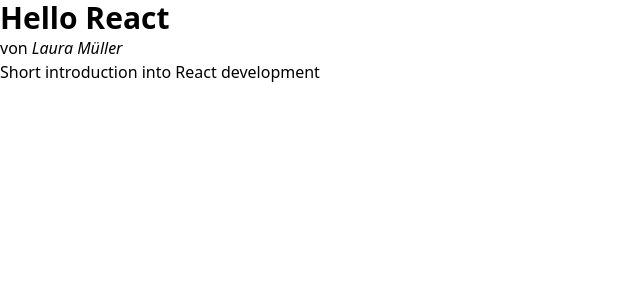
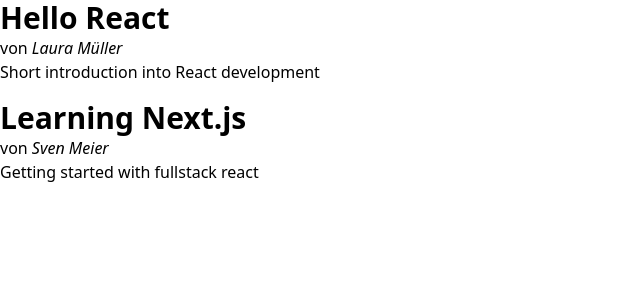
Before and after one commit to nilshartmann/po-react-intro, a React (Vite) app: page / in a window 1280 px wide. Shown: the top 300 px of the page, without its empty margins (0-640 px from the left). Built offline with nearby package versions, Linux system fonts and the light colour scheme.

Commit message:
03: Aggregation

```diff
--- a/src/App.tsx
+++ b/src/App.tsx
@@ -1,12 +1,20 @@
 import ArticleTeaser from "./components/ArticleTeaser.tsx";
+import ArticleList from "./components/ArticleList.tsx";
 
 export default function App() {
   // wo kommen die Daten her? => sehen wir uns später an
   return (
-    <ArticleTeaser
-      title={"Hello React"}
-      author={"Laura Müller"}
-      intro={"Short introduction into React development"}
-    />
+    <ArticleList>
+      <ArticleTeaser
+        title={"Hello React"}
+        author={"Laura Müller"}
+        intro={"Short introduction into React development"}
+      />
+      <ArticleTeaser
+        title={"Learning Next.js"}
+        author={"Sven Meier"}
+        intro={"Getting started with fullstack react"}
+      />
+    </ArticleList>
   );
 }
--- /dev/null
+++ b/src/components/ArticleList.tsx
@@ -0,0 +1,10 @@
+import { ReactNode } from "react";
+
+type ArticleListProps = {
+  children: ReactNode;
+};
+
+// Das sollte natürlich ein "Konzept" aus dem Design System sein
+export default function ArticleList({ children }: ArticleListProps) {
+  return <div className={"ArticleList"}>{children}</div>;
+}
```
